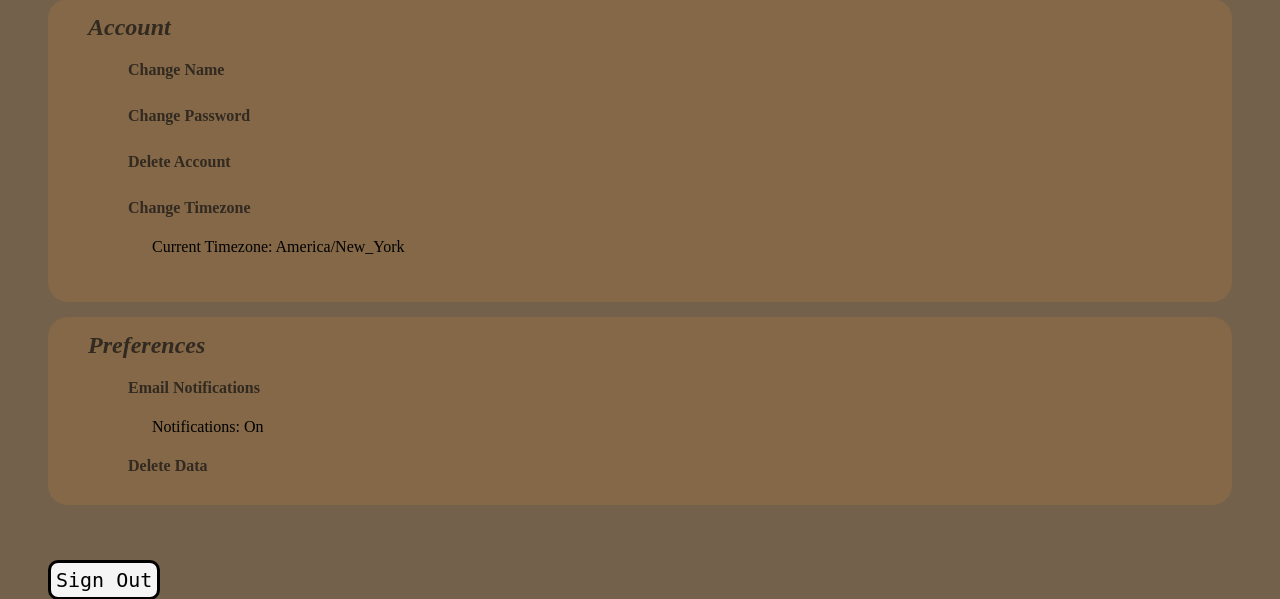
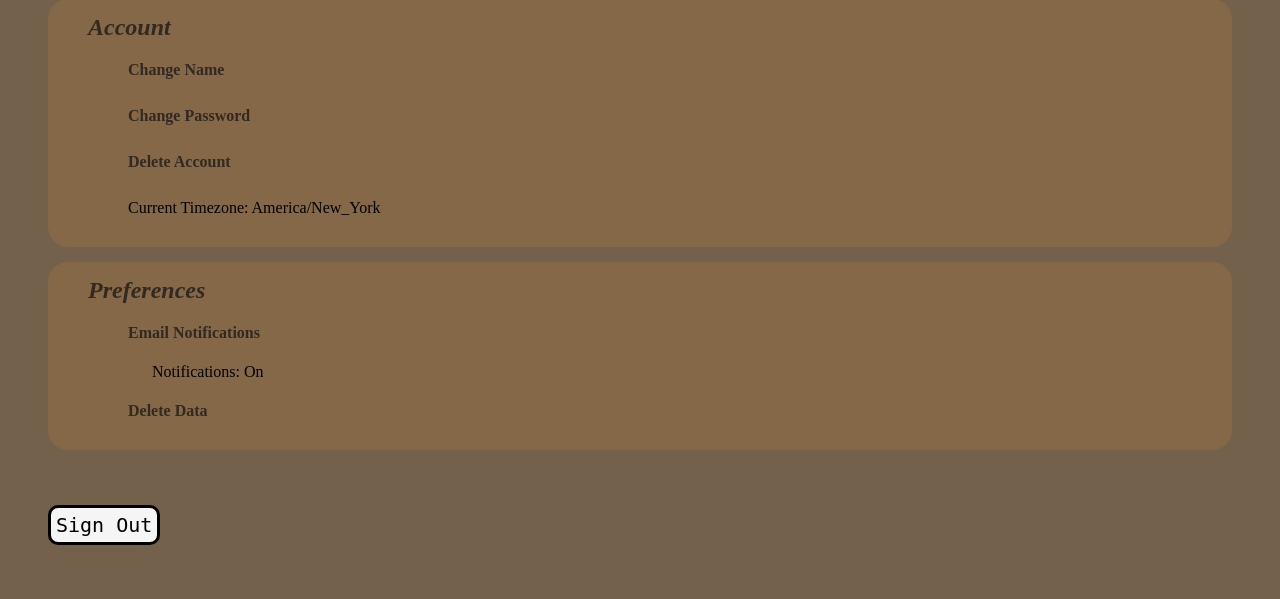
Before and after one commit to JericoJr/TaskManager, a Flask app: page /settings in a window 1280 px wide. Shown: the part 132-731 px from the top of the page. Run offline with Flask 3, Linux system fonts and the light colour scheme; the visitor is signed in with stand-in values (Sample User, id 1).

Commit message:
update settings - remove timezone popup

```diff
--- a/templates/settings.html
+++ b/templates/settings.html
@@ -15,9 +15,9 @@
                 <a href="#" onclick="openPopup('change-password')">Change Password</a> <br>
                 <!--Clicking delete account header will trigger a delete account popup-->
                 <a href="#" onclick="openPopup('delete-account')">Delete Account</a> <br>
-                <!--Clicking change timezone header will trigger a change timezone popup-->
-                <a href="#" onclick="openPopup('change-timezone')">Change Timezone</a>
-                <p style="margin-left: 24px;">Current Timezone: {{ timezone }}</p>
+                <!--Clicking change timezone header will trigger a change timezone popup (WORK IN PROGRESS)
+                <a href="#" onclick="openPopup('change-timezone')">Change Timezone</a> -->
+                <p style="font-weight: 500; margin:0;">Current Timezone: {{ timezone }}</p>
             </section>
         </section>
         <section class="preferences">
```
